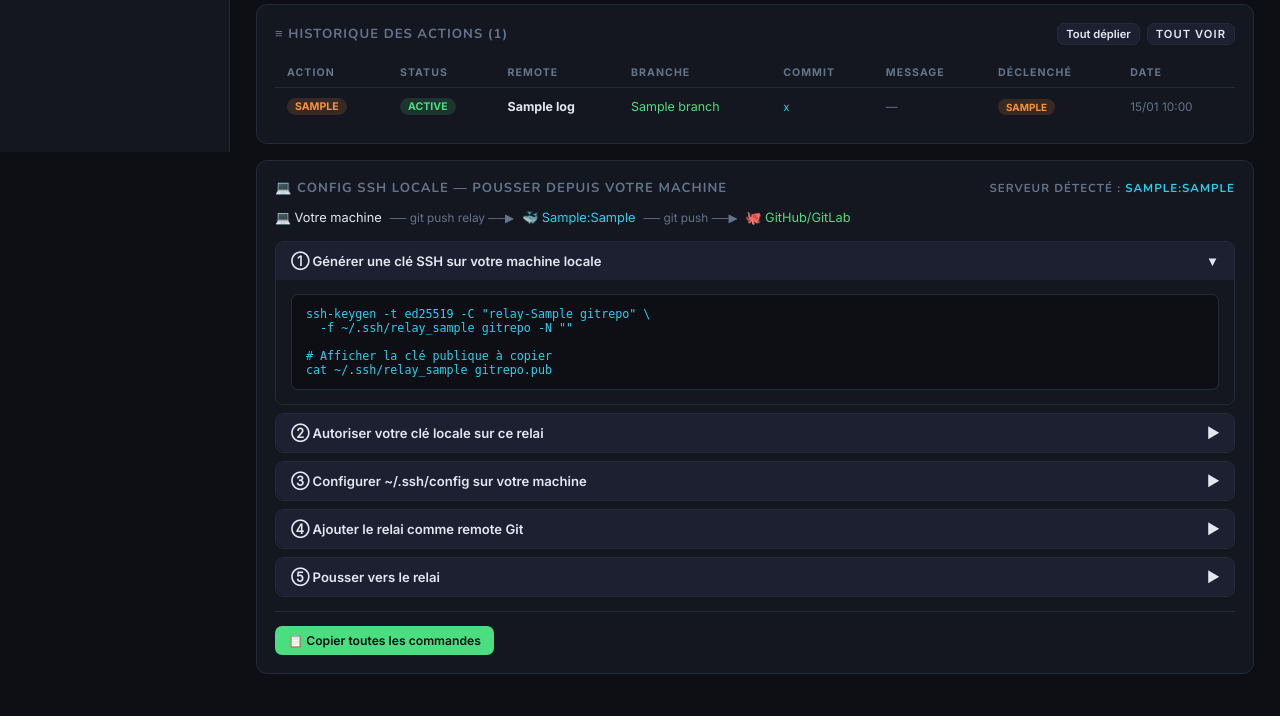
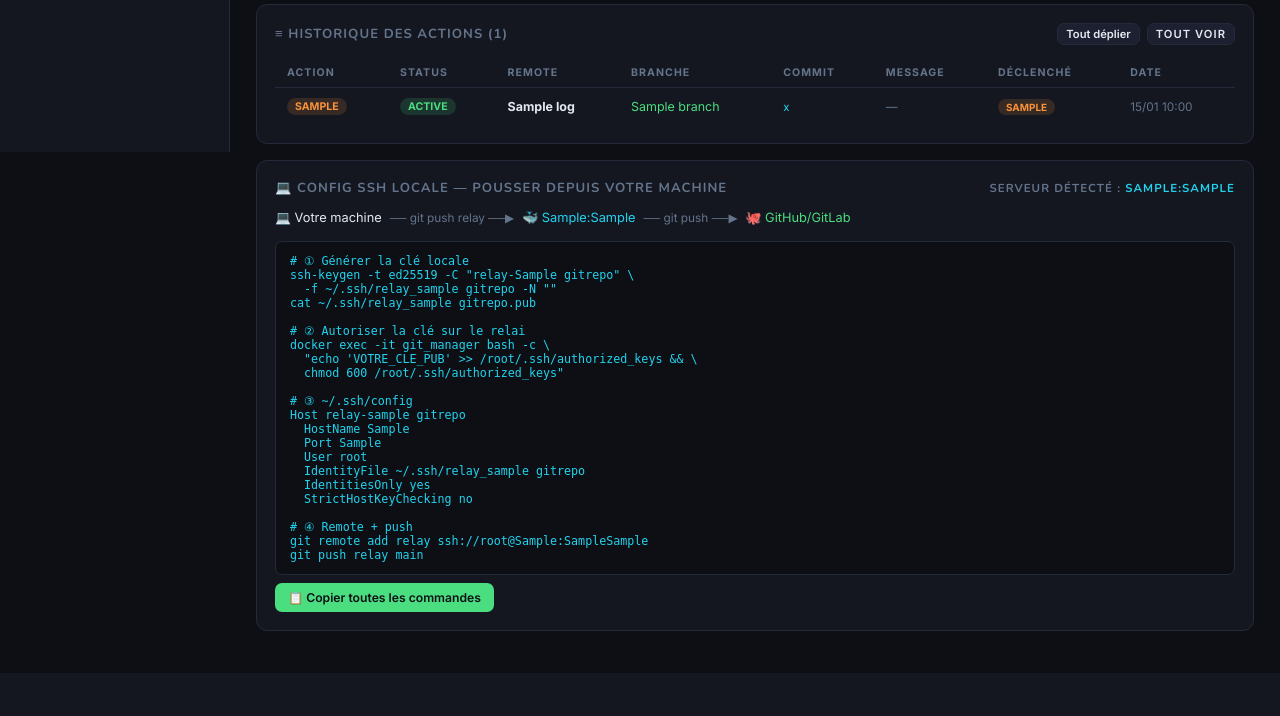
Before and after one commit to laurentdu51/git_manager, a Django app: template git_manager/templates/git_manager/repo_detail.html in a window 1280 px wide. Shown: the part 648-1364 px from the top of the page. After the commit the page ends 1279 px from the top, so only its background shows below. Run offline with Django 5.2, Linux system fonts and the light colour scheme; tables that the repository leaves empty hold one stand-in row (values such as "Sample post"); the template is opened without the code that fills it: values that come from a table or form of the project are taken from there, most other values are stand-ins (such as "Sample title", 1, 10 or a date in 2020); data that the repository does not hold is empty.

Commit message:
refactor: fusionner les 5 étapes SSH en un seul bloc de commandes

```diff
--- a/git_manager/templates/git_manager/repo_detail.html
+++ b/git_manager/templates/git_manager/repo_detail.html
@@ -189,147 +189,44 @@
         <span style="color:var(--accent)">🐙 GitHub/GitLab</span>
     </div>
 
-    <!-- Étapes en accordion -->
-    <div id="ssh-steps">
+    <!-- Toutes les commandes SSH en un bloc -->
+    <div style="margin-top:16px">
+        <pre class="code" id="ssh-all-commands"># ① Générer la clé locale
+ssh-keygen -t ed25519 -C "relay-{{ repo.name }}" \
+  -f ~/.ssh/relay_{{ repo.name|lower }} -N ""
+cat ~/.ssh/relay_{{ repo.name|lower }}.pub
 
-        <div class="ssh-step" onclick="toggleStep(1)">
-            <div class="ssh-step-header">
-                <span>① Générer une clé SSH sur votre machine locale</span>
-                <span id="arrow-1">▶</span>
-            </div>
-            <div class="ssh-step-body" id="step-1" style="display:none">
-                <pre class="code">ssh-keygen -t ed25519 -C "relay-{{ repo.name }}" \
-  -f ~/.ssh/relay_{{ repo.name|lower }} -N ""
+# ② Autoriser la clé sur le relai
+docker exec -it git_manager bash -c \
+  "echo 'VOTRE_CLE_PUB' >> /root/.ssh/authorized_keys && \
+  chmod 600 /root/.ssh/authorized_keys"
 
-# Afficher la clé publique à copier
-cat ~/.ssh/relay_{{ repo.name|lower }}.pub</pre>
-            </div>
-        </div>
-
-        <div class="ssh-step" onclick="toggleStep(2)">
-            <div class="ssh-step-header">
-                <span>② Autoriser votre clé locale sur ce relai</span>
-                <span id="arrow-2">▶</span>
-            </div>
-            <div class="ssh-step-body" id="step-2" style="display:none">
-                <p class="muted" style="margin-bottom:8px;font-size:.8rem">Collez ici votre clé publique locale (<code style="color:var(--accent2)">~/.ssh/relay_{{ repo.name|lower }}.pub</code>) pour générer la commande :</p>
-                <textarea id="local-pubkey-input" class="fi" rows="3" placeholder="ssh-ed25519 AAAA... relay-{{ repo.name }}"
-                    style="font-size:.7rem;resize:vertical;margin-bottom:8px"
-                    oninput="updateAuthorizeCmd(this.value)"></textarea>
-                <pre class="code" id="authorize-cmd" style="color:var(--accent)">docker exec -it git_manager bash -c \
-  "echo 'VOTRE_CLE_PUB' >> /root/.ssh/authorized_keys && \
-  chmod 600 /root/.ssh/authorized_keys"</pre>
-                <button onclick="copyCmd('authorize-cmd')" class="btn btn-s" style="margin-top:7px;padding:4px 10px;font-size:.72rem">📋 Copier</button>
-            </div>
-        </div>
-
-        <div class="ssh-step" onclick="toggleStep(3)">
-            <div class="ssh-step-header">
-                <span>③ Configurer ~/.ssh/config sur votre machine</span>
-                <span id="arrow-3">▶</span>
-            </div>
-            <div class="ssh-step-body" id="step-3" style="display:none">
-                <pre class="code" id="ssh-config-cmd">Host relay-{{ repo.name|lower }}
+# ③ ~/.ssh/config
+Host relay-{{ repo.name|lower }}
   HostName {{ server_ip }}
   Port {{ ssh_port }}
   User root
   IdentityFile ~/.ssh/relay_{{ repo.name|lower }}
   IdentitiesOnly yes
-  StrictHostKeyChecking no</pre>
-                <button onclick="copyCmd('ssh-config-cmd')" class="btn btn-s" style="margin-top:7px;padding:4px 10px;font-size:.72rem">📋 Copier</button>
-            </div>
-        </div>
+  StrictHostKeyChecking no
 
-        <div class="ssh-step" onclick="toggleStep(4)">
-            <div class="ssh-step-header">
-                <span>④ Ajouter le relai comme remote Git</span>
-                <span id="arrow-4">▶</span>
-            </div>
-            <div class="ssh-step-body" id="step-4" style="display:none">
-                <p class="muted" style="margin-bottom:8px;font-size:.8rem">Dans votre dépôt local :</p>
-                <pre class="code" id="add-remote-cmd">git remote add relay ssh://root@{{ server_ip }}:{{ ssh_port }}{{ repo.path }}</pre>
-                <button onclick="copyCmd('add-remote-cmd')" class="btn btn-s" style="margin-top:7px;padding:4px 10px;font-size:.72rem">📋 Copier</button>
-            </div>
-        </div>
-
-        <div class="ssh-step" onclick="toggleStep(5)">
-            <div class="ssh-step-header">
-                <span>⑤ Pousser vers le relai</span>
-                <span id="arrow-5">▶</span>
-            </div>
-            <div class="ssh-step-body" id="step-5" style="display:none">
-                {% if remotes %}
-                {% for remote in remotes %}
-                <p class="muted" style="margin-bottom:5px;font-size:.78rem">→ Push vers <strong>{{ remote.name }}/{{ remote.branch }}</strong> :</p>
-                <pre class="code" style="margin-bottom:10px">git push relay {{ remote.branch }}</pre>
-                {% endfor %}
-                {% else %}
-                <pre class="code">git push relay main</pre>
-                {% endif %}
-                <p class="muted" style="margin-top:8px;font-size:.75rem">
-                    💡 Le relai repoussera automatiquement vers GitHub si un hook pre-push est configuré.
-                </p>
-            </div>
-        </div>
-
-    </div>
-
-    <!-- Bouton tout copier en une fois -->
-    <div style="margin-top:14px;padding-top:14px;border-top:1px solid var(--border)">
-        <button onclick="copyAllSteps()" class="btn btn-p">📋 Copier toutes les commandes</button>
-        <div id="all-cmds-result" style="display:none;margin-top:10px">
-            <pre class="code" id="all-cmds" style="font-size:.7rem;color:var(--accent)"></pre>
-        </div>
+# ④ Remote + push
+git remote add relay ssh://root@{{ server_ip }}:{{ ssh_port }}{{ repo.path }}
+git push relay main</pre>
+        <button onclick="copyAll()" class="btn btn-p" style="margin-top:8px">📋 Copier toutes les commandes</button>
     </div>
 </div>
 
-<style>
-.ssh-step { border: 1px solid var(--border); border-radius: 8px; margin-bottom: 8px; overflow: hidden; }
-.ssh-step-header { padding: 11px 15px; cursor: pointer; display: flex; justify-content: space-between; align-items: center; font-size: .82rem; font-weight: 600; background: var(--surface2); transition: background .15s; }
-.ssh-step-header:hover { background: var(--border); }
-.ssh-step-body { padding: 14px 15px; background: var(--surface); }
-</style>
+
 
 <script>
-function toggleStep(n) {
-    const body = document.getElementById('step-' + n);
-    const arrow = document.getElementById('arrow-' + n);
-    const open = body.style.display !== 'none';
-    body.style.display = open ? 'none' : 'block';
-    arrow.textContent = open ? '▶' : '▼';
-}
-
-function copyCmd(id) {
-    const txt = document.getElementById(id).textContent;
+function copyAll() {
+    const txt = document.getElementById('ssh-all-commands').textContent;
     navigator.clipboard.writeText(txt).then(() => {
-        event.target.textContent = '✅ Copié!';
-        setTimeout(() => event.target.textContent = '📋 Copier', 2000);
+        const btn = event.target;
+        btn.textContent = '✅ Copié!';
+        setTimeout(() => btn.textContent = '📋 Copier toutes les commandes', 2000);
     });
-}
-
-function updateAuthorizeCmd(pubkey) {
-    const safe = pubkey.trim() || 'VOTRE_CLE_PUB';
-    document.getElementById('authorize-cmd').textContent =
-        `docker exec -it git_manager bash -c \\\n  "echo '${safe}' >> /root/.ssh/authorized_keys && \\\n  chmod 600 /root/.ssh/authorized_keys"`;
-}
-
-function copyAllSteps() {
-    const allCmds = [
-        '# ① Générer la clé locale',
-        `ssh-keygen -t ed25519 -C "relay-{{ repo.name }}" -f ~/.ssh/relay_{{ repo.name|lower }} -N ""`,
-        '',
-        '# ③ ~/.ssh/config',
-        document.getElementById('ssh-config-cmd').textContent,
-        '',
-        '# ④ Ajouter remote',
-        document.getElementById('add-remote-cmd').textContent,
-        '',
-        '# ⑤ Pousser',
-        'git push relay main',
-    ].join('\n');
-    document.getElementById('all-cmds').textContent = allCmds;
-    document.getElementById('all-cmds-result').style.display = 'block';
-    navigator.clipboard.writeText(allCmds);
 }
 
 function testRemote(pk, name) {
@@ -389,7 +286,5 @@ function pullRemote(pk, name) {
         });
 }
 
-// Ouvrir la première étape par défaut
-toggleStep(1);
 </script>
 {% endblock %}
```
